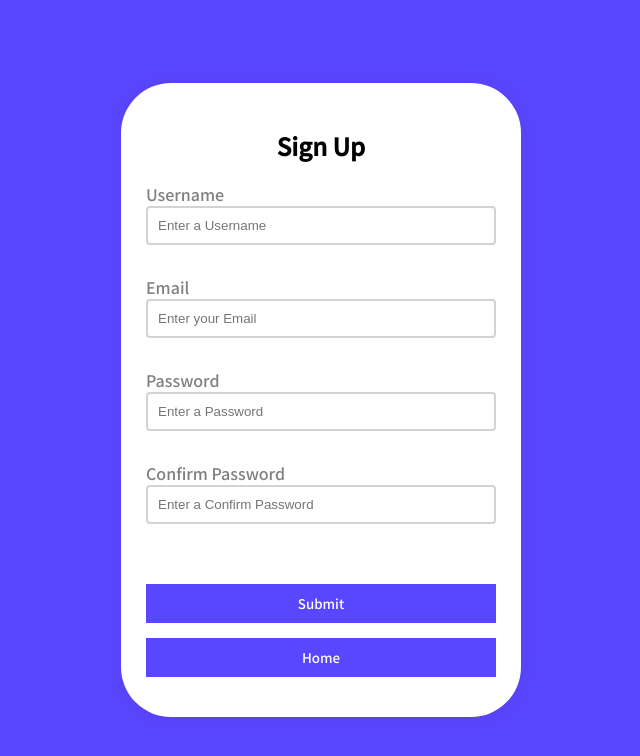
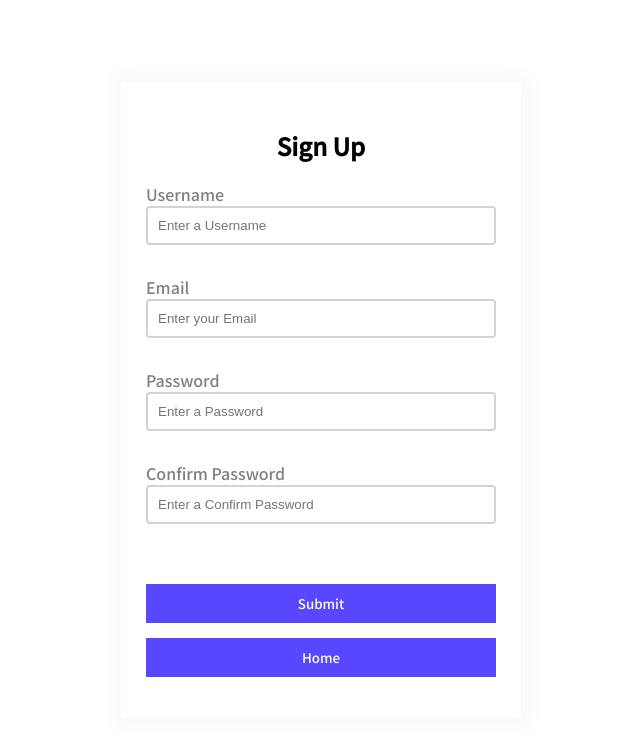
Before and after one commit to iamnomanahmed/Vanilla-Js-Project, a plain HTML site: page Form Validation/index.html in a window 1280 px wide. Shown: the whole page, without its empty margins (319-959 px from the left). Drawn offline with Linux system fonts and the light colour scheme.

Commit message:
Update style.css

```diff
--- a/Form Validation/style.css
+++ b/Form Validation/style.css
@@ -13,7 +13,7 @@
 }
 
 body {
-  background-color: #5946FF;
+
   display: flex;
   align-items: center;
   justify-content: center;
@@ -28,7 +28,7 @@ body {
   box-shadow: 1px 1px 19px 8px rgba(0, 0, 0, 0.03);
   padding: 25px;
   width: 400px;
-  border-radius: 50px;
+
 
 }
 
```
